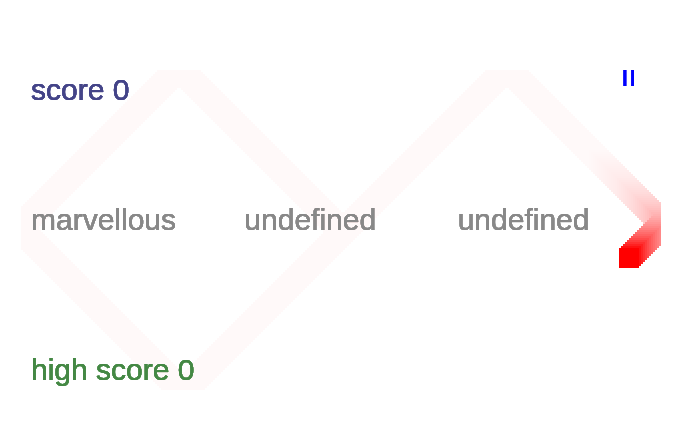
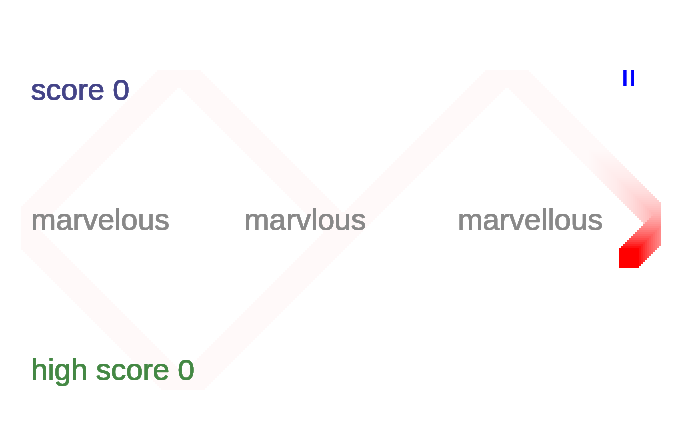
Before and after one commit to jeremythorne/spelling, a plain HTML site: page index.html in a window 1280 px wide. Shown: the part 167-592 px from the top of the page, without its empty margins (299-991 px from the left). Drawn offline with Linux system fonts and the light colour scheme.

Commit message:
added deliberate misspellings of all words

```diff
--- a/index.html
+++ b/index.html
@@ -80,65 +80,65 @@ h1 { font-family:arial;text-align:center; margin: 100px 100px; }
 ["familiar", "fammilier", "familliar"],
 ["foreign", "forin", "foriegn"],
 ["forty", "fortie", "forghty"],
-["frequently", ],
-["government"],
+["frequently", "freqently", "frequentely"],
+["government", "govment", "goverment"],
 ["group", "gorup", "groop"],
-["guarantee"],
+["guarantee", "garantee", "gaurantee"],
 ["guide", "giide", "giued"],
-["harass"],
-["hindrance"],
-["identity"],
-["immediate"],
-["individual"],
-["interfere"],
-["interrupt"],
-["language"],
-["leisure"],
-["lightning"],
-["marvellous"],
-["mischievous"],
-["muscle"],
-["necessary"],
-["neighbour"],
-["nuisance"],
-["occupy"],
-["occur"],
-["opportunity"],
+["harass", "haras", "harras"],
+["hindrance", "hindrunce", "hindrince"],
+["identity", "indenty", "idetity"],
+["immediate", "imediate", "immedeate"],
+["individual", "indvidual", "indavidual"],
+["interfere", "interfear", "intrefere"],
+["interrupt", "interupt", "intrupt"],
+["language", "langwhich", "languige"],
+["leisure", "liesure", "leasure"],
+["lightning", "lightening", "litenning"],
+["marvellous", "marvlous", "marvelous"],
+["mischievous", "mischevous", "mischeivous"],
+["muscle", "mussle", "muclse"],
+["necessary", "neccesary", "nesesary"],
+["neighbour", "neibor", "nieghbour"],
+["nuisance", "newsance", "niusance"],
+["occupy", "ocuppy", "occupie"],
+["occur", "ockur", "ocurr"],
+["opportunity", "oportunity", "optunity"],
 ["parliament", "parliment", "parlement"],
-["persuade"],
-["physical"],
+["persuade", "perswade", "persaude"],
+["physical", "fhisical", "phyicsal"],
 ["potatoes", "potaytos", "potatos"],
-["prejudice"],
-["privilege"],
-["profession"],
-["programme"],
+["prejudice", "prejudise", "pregudice"],
+["privilege", "privilige", "priviledge"],
+["profession", "proffesion", "profeshion"],
+["programme", "progam", "progrrame"],
 ["pronunciation", "pronuncation", "pronounication"],
-["queue"],
-["recognise"],
+["queue", "qeueue", "queuu"],
+["recognise", "recognice", "reckognise"],
 ["recommend", "reccomend", "reccommend"],
-["relevant"],
-["restaurant"],
-["rhyme"],
+["relevant", "relevent", "relvent"],
+["restaurant", "restrant", "restuarent"],
+["rhyme", "rihme", "rhym"],
 ["rhythm", "rythm", "rhythym"],
 ["sacrifice", "scarifice", "sacriface"],
-["secretary"],
-["shoulder"],
-["signature"],
-["sincere"],
+["secretary", "secretery", "secrtry"],
+["shoulder", "sholder", "shuolder"],
+["signature", "signteur", "siginature"],
+["sincere", "cincere", "sinceer"],
 ["soldier", "soldger", "sholder"],
-["stomach"],
+["stomach", "stumuck", "stomache"],
 ["sufficient", "sufficent", "suficcent"],
-["suggest"],
-["symbol"],
-["system"],
-["temperature"],
-["thorough"],
-["twelfth"],
-["variety"],
-["vegetable"],
+["suggest", "sugest", "suggesst"],
+["symbol", "simbol", "symble"],
+["system", "systum", "sistem"],
+["temperature", "tempriture", "temprature"],
+["thorough", "thorogh", "thoroguh"],
+["twelfth", "twelveth", "twelfe"],
+["variety", "vareity", "varitie"],
+["vegetable", "vegtible", "vegetible"],
 ["vehicle", "veichle", "veichal"],
 ["woman", "wooman", "wuman"],
-["yacht"],
+["yacht", "yot", "yahct"],
 
 
         ];
```
